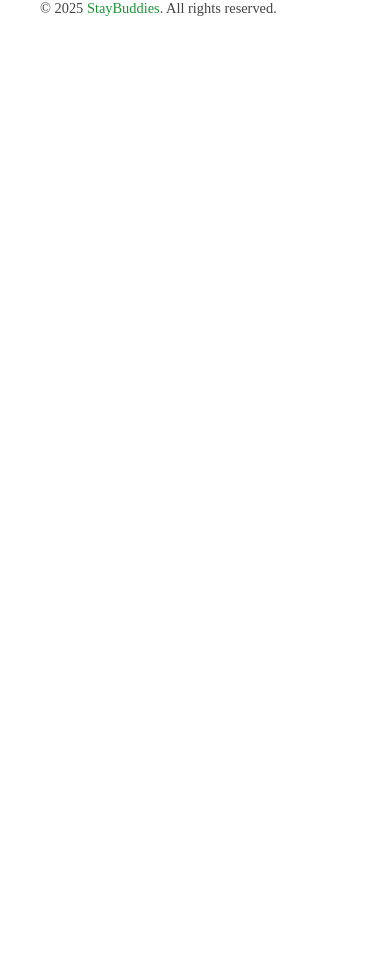
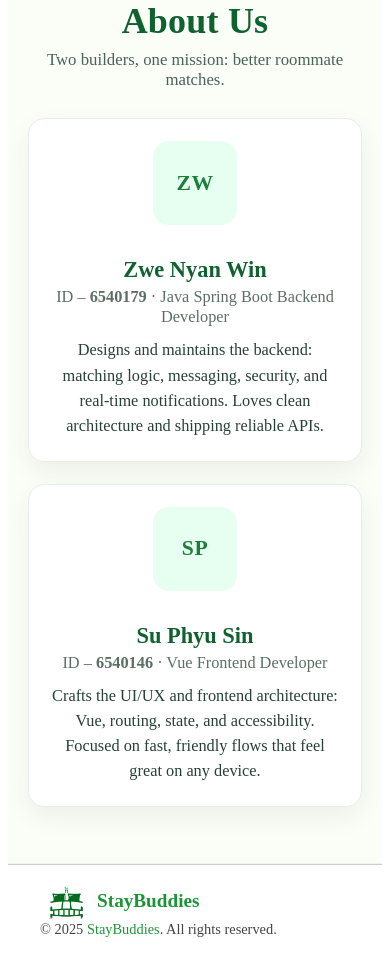
Before and after one commit to staybuddies/staybuddies-frontend, a Vue app: page / in a window 390 px wide. Shown: the part 4902-5864 px from the top of the page. Before the commit the page ends 4943 px from the top, so only its background shows below. Built offline with nearby package versions, Linux system fonts and the light colour scheme; no server answers.

Commit message:
added About Us

```diff
--- /dev/null
+++ b/src/components/AboutUsSection.vue
@@ -0,0 +1,149 @@
+<template>
+  <section id="about-us" class="about">
+    <div class="wrap">
+      <header class="head">
+        <h2>About Us</h2>
+        <p class="tagline">
+          Two builders, one mission: better roommate matches.
+        </p>
+      </header>
+
+      <ul class="team">
+        <li class="card">
+          <div class="avatar" aria-hidden="true">ZW</div>
+          <div class="body">
+            <h3 class="name">Zwe Nyan Win</h3>
+            <p class="meta">
+              ID&nbsp;–&nbsp;<strong>6540179</strong> · Java Spring Boot Backend
+              Developer
+            </p>
+            <p class="bio">
+              Designs and maintains the backend: matching logic, messaging,
+              security, and real-time notifications. Loves clean architecture
+              and shipping reliable APIs.
+            </p>
+          </div>
+        </li>
+
+        <li class="card">
+          <div class="avatar" aria-hidden="true">SP</div>
+          <div class="body">
+            <h3 class="name">Su Phyu Sin</h3>
+            <p class="meta">
+              ID&nbsp;–&nbsp;<strong>6540146</strong> · Vue Frontend Developer
+            </p>
+            <p class="bio">
+              Crafts the UI/UX and frontend architecture: Vue, routing, state,
+              and accessibility. Focused on fast, friendly flows that feel great
+              on any device.
+            </p>
+          </div>
+        </li>
+      </ul>
+    </div>
+  </section>
+</template>
+
+<script setup>
+// presentational only
+</script>
+
+<style scoped>
+.about {
+  scroll-margin-top: 84px;
+  background: #fafef7;
+  border-top: 1px solid #eef4ef;
+  border-bottom: 1px solid #eef4ef;
+}
+
+/* wider container and more vertical breathing room */
+.wrap {
+  max-width: 1200px; /* was 1100px */
+  margin: 0 auto;
+  padding: 56px 20px; /* was 40px 16px */
+}
+
+.head {
+  text-align: center;
+  margin-bottom: 28px; /* was 22px */
+}
+.head h2 {
+  margin: 0 0 8px;
+  font-size: 2.25rem; /* was 2rem */
+  color: #0f6130;
+  letter-spacing: 0.2px;
+}
+.tagline {
+  margin: 0;
+  color: #486257;
+  font-size: 1.05rem; /* a touch larger */
+}
+
+/* bigger grid with more spacing */
+.team {
+  list-style: none;
+  padding: 0;
+  margin: 0;
+  display: grid;
+  grid-template-columns: repeat(2, minmax(0, 1fr));
+  gap: 22px; /* was 14px */
+}
+
+/* card scaled up */
+.card {
+  display: grid;
+  grid-template-columns: auto 1fr;
+  gap: 18px; /* was 14px */
+  padding: 22px; /* was 14px */
+  background: #fff;
+  border: 1px solid #e7efe9;
+  border-radius: 16px; /* was 14px */
+  box-shadow: 0 10px 26px rgba(0, 0, 0, 0.06);
+}
+
+/* larger avatar block */
+.avatar {
+  width: 84px; /* was 60px */
+  height: 84px; /* was 60px */
+  border-radius: 16px; /* was 14px */
+  display: grid;
+  place-items: center;
+  background: #e6fff1;
+  color: #1b7f3a;
+  font-weight: 900;
+  letter-spacing: 0.6px;
+  font-size: 1.35rem; /* show initials bigger */
+}
+
+/* bigger typography */
+.name {
+  margin: 4px 0 4px;
+  color: #0f6130;
+  font-size: 1.4rem; /* was default */
+}
+.meta {
+  margin: 0 0 10px;
+  color: #5b6f65;
+  font-size: 1.02rem; /* was .95rem */
+}
+.bio {
+  margin: 0;
+  color: #274136;
+  line-height: 1.55; /* was 1.45 */
+  font-size: 1.02rem;
+}
+
+/* mobile: still single column, but keep the larger feel without overflow */
+@media (max-width: 760px) {
+  .team {
+    grid-template-columns: 1fr;
+  }
+  .card {
+    grid-template-columns: 1fr; /* stack avatar on top */
+    text-align: center;
+  }
+  .avatar {
+    margin: 0 auto 8px;
+  }
+}
+</style>
--- a/src/components/Home_Navbar.vue
+++ b/src/components/Home_Navbar.vue
@@ -12,6 +12,7 @@
         <a href="#features">Features</a>
         <a href="#how-it-works">How It Works</a>
         <a href="#testimonials">Testimonials</a>
+        <a href="#about-us">About Us</a>
       </nav>
 
       <!-- Right: auth actions -->
--- a/src/pages/Home.vue
+++ b/src/pages/Home.vue
@@ -157,6 +157,7 @@
     <features />
     <steps />
     <testimonials />
+    <AboutUsSection />
   </main>
 </template>
 
@@ -168,6 +169,7 @@ import Navbar from "@/components/Home_Navbar.vue";
 import features from "@/components/SmartMatching.vue";
 import steps from "@/components/StepsToMatch.vue";
 import testimonials from "@/components/UserTestimonials.vue";
+import AboutUsSection from "@/components/AboutUsSection.vue";
 
 const router = useRouter();
 
```
